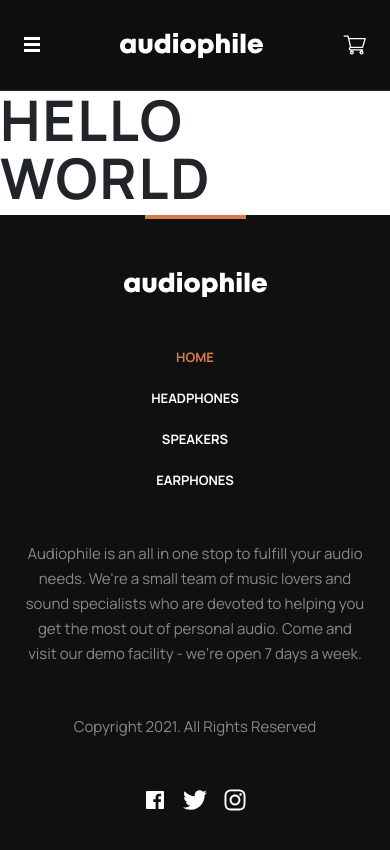
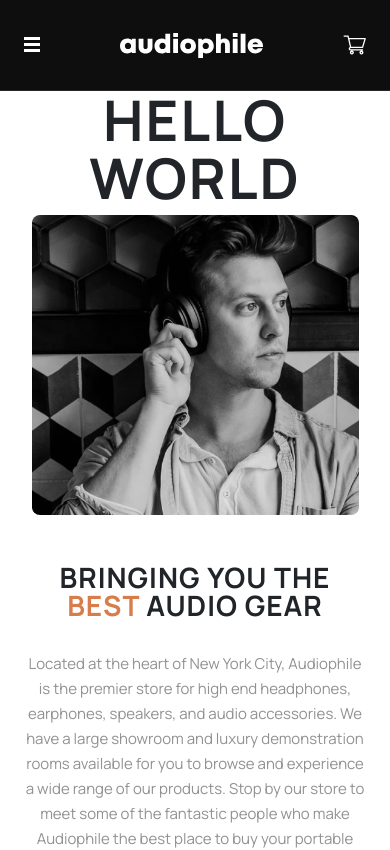
Before and after one commit to Odusami/adiophile-e-commerce, a Next.js app: page / in a window 390 px wide. Shown: the top 850 px of the page. Built offline with nearby package versions, Linux system fonts and the light colour scheme.

Commit message:
feat: completed the about section

```diff
--- a/src/app/globals.scss
+++ b/src/app/globals.scss
@@ -1,13 +1,19 @@
 @import "bootstrap/scss/bootstrap";
-@import '../styles/abstracts/variables';
-@import '../styles/abstracts/mixins';
-@import '../styles/base/typography';
+@import "../styles/abstracts/variables";
+@import "../styles/abstracts/mixins";
+@import "../styles/base/typography";
 
-.container{
-    padding: 0;
-    @media (max-width:576px) {
-        padding: 0 24px;
-    }
+.container {
+  padding-left: 100px !important;
+  padding-right: 100px !important;
+  @media (max-width: 992px) {
+    padding-left: 38px !important;
+    padding-right: 38px !important;
+  }
+  @media (max-width: 768px) {
+    padding-left: 24px !important;
+    padding-right: 24px !important;
+  }
 }
 
 // active style for nav links
--- a/src/app/layout.tsx
+++ b/src/app/layout.tsx
@@ -2,6 +2,7 @@ import "./globals.scss";
 import { Header } from "@/components/layout/Header/Header";
 import { Footer } from "@/components/layout/Footer/Footer";
 import type { ReactNode } from "react";
+import About from "@/components/About/About";
 
 export default function RootLayout({ children }: { children: ReactNode }) {
   return (
@@ -9,6 +10,7 @@ export default function RootLayout({ children }: { children: ReactNode }) {
       <body>
         <Header />
         {children}
+        <About />
         <Footer />
       </body>
     </html>
--- a/src/app/page.tsx
+++ b/src/app/page.tsx
@@ -1,6 +1,8 @@
+
 export default function Home() {
   return (
     <div>
+
       <h1>Hello world</h1>
     </div>
   );
--- /dev/null
+++ b/src/components/About/About.module.scss
@@ -0,0 +1,58 @@
+@use "../../styles/abstracts/variables" as *;
+.aboutSecMb {
+  margin-bottom: 160px;
+    @media (max-width:576px) {
+      margin-bottom: 120px;
+
+  }
+}
+.textContainer {
+  width: 100%;
+  max-width: 445px;
+  aspect-ratio: 445 / 295;
+   @media (max-width: 768px) {
+    text-align: center;
+    width: 100%;
+    max-width: 573px;
+    aspect-ratio: 573 / 270;
+  }
+   @media (max-width: 376px) {
+    width: 100%;
+    max-width: 573px;
+    aspect-ratio: 573 / 400;
+  }
+    @media (max-width: 260px) {
+    width: 100%;
+    max-width: 573px;
+    aspect-ratio: 573 / 500;
+  }
+
+}
+.aboutHead {
+  margin-bottom: 32px;
+  span {
+    color: $color-tertiary;
+  }
+}
+.picContainer {
+  position: relative;
+  width: 100%;
+  max-width: 540px;
+  aspect-ratio: 540 / 588;
+
+  border-radius: 8px;
+  overflow: hidden;
+  @media (max-width: 768px) {
+    width: 100%;
+    max-width: 689px;
+    aspect-ratio: 689 / 300;
+  }
+  @media (max-width: 460px) {
+    width: 100%;
+    max-width: 327px;
+    aspect-ratio: 327 / 300;
+  }
+  img {
+    object-fit: cover;
+  }
+}
--- /dev/null
+++ b/src/components/About/About.tsx
@@ -0,0 +1,36 @@
+import Image from "next/image";
+import styles from "./About.module.scss";
+type Props = {};
+
+const About = (props: Props) => {
+  return (
+    <div className={`container ${styles.aboutSecMb}`}>
+      <div className="d-flex flex-md-row flex-column-reverse justify-content-between align-items-center gap-5">
+        <div className={styles.textContainer}>
+          <h2 className={styles.aboutHead}>
+            Bringing you the <span>best</span> audio gear
+          </h2>
+          <p>
+            Located at the heart of New York City, Audiophile is the premier
+            store for high end headphones, earphones, speakers, and audio
+            accessories. We have a large showroom and luxury demonstration rooms
+            available for you to browse and experience a wide range of our
+            products. Stop by our store to meet some of the fantastic people who
+            make Audiophile the best place to buy your portable audio equipment.
+          </p>
+        </div>
+
+        {/* image */}
+        <div className={styles.picContainer}>
+          <Image
+            src={"/assets/man.png"}
+            alt={"profile"}
+            fill
+          />
+        </div>
+      </div>
+    </div>
+  );
+};
+
+export default About;
--- a/src/components/layout/Footer/Footer.module.scss
+++ b/src/components/layout/Footer/Footer.module.scss
@@ -74,7 +74,6 @@
 }
 .fTexts {
   color: $color-secondary;
-  opacity: 50%;
   max-width: 540px;
   @media (max-width: 576px) {
     text-align: center;
--- a/src/components/layout/Footer/Footer.tsx
+++ b/src/components/layout/Footer/Footer.tsx
@@ -6,6 +6,7 @@ import { usePathname } from "next/navigation";
 import { RiFacebookBoxFill } from "react-icons/ri";
 import { FaTwitter, FaInstagram } from "react-icons/fa";
 import styles from "./Footer.module.scss";
+import { JSX } from "react";
 
 type NavLink = {
   href: string;
--- a/src/components/layout/Header/Header.tsx
+++ b/src/components/layout/Header/Header.tsx
@@ -1,6 +1,6 @@
 "use client";
 
-import { useState } from "react";
+import { JSX, useState } from "react";
 import Image from "next/image";
 import Link from "next/link";
 import { usePathname } from "next/navigation";
--- a/src/styles/base/_typography.scss
+++ b/src/styles/base/_typography.scss
@@ -14,6 +14,9 @@ h6 {
   font-family: $font-primary;
   text-transform: uppercase;
   font-weight: 700;
+  @media (max-width:576px) {
+    text-align: center;
+  }
 }
 
 h1 {
@@ -25,6 +28,12 @@ h2 {
   font-size: 40px;
   letter-spacing: 1.43px;
   line-height: 44px;
+  @media (max-width:576px) {
+    font-size: 28px;
+    line-height: 100%;
+    letter-spacing: 1px;
+    text-align: center;
+  }
 }
 h3 {
   font-size: 32px;
@@ -52,4 +61,8 @@ p {
   letter-spacing: 0px;
   line-height: 25px;
   margin-bottom: 0;
+  opacity: 50%;
+    @media (max-width:576px) {
+    text-align: center;
+  }
 }
```
